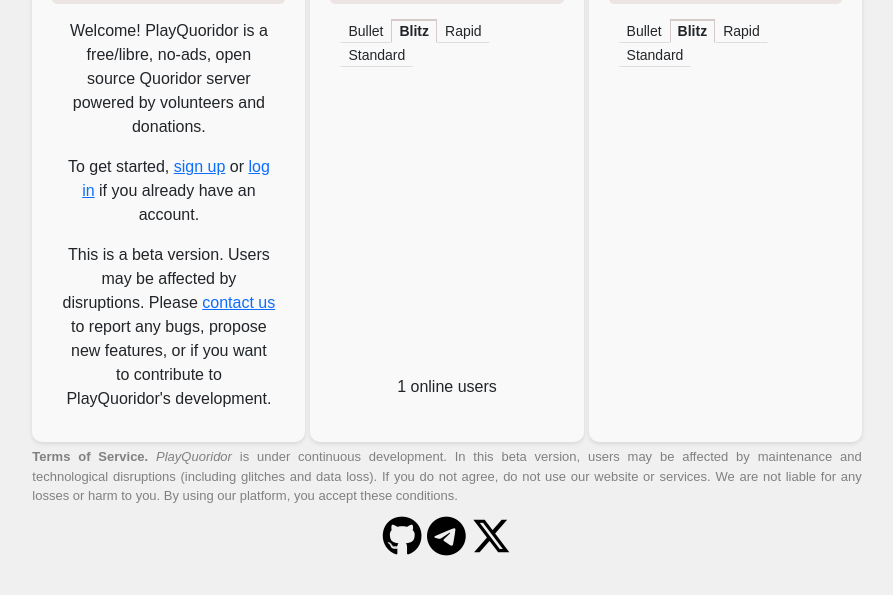
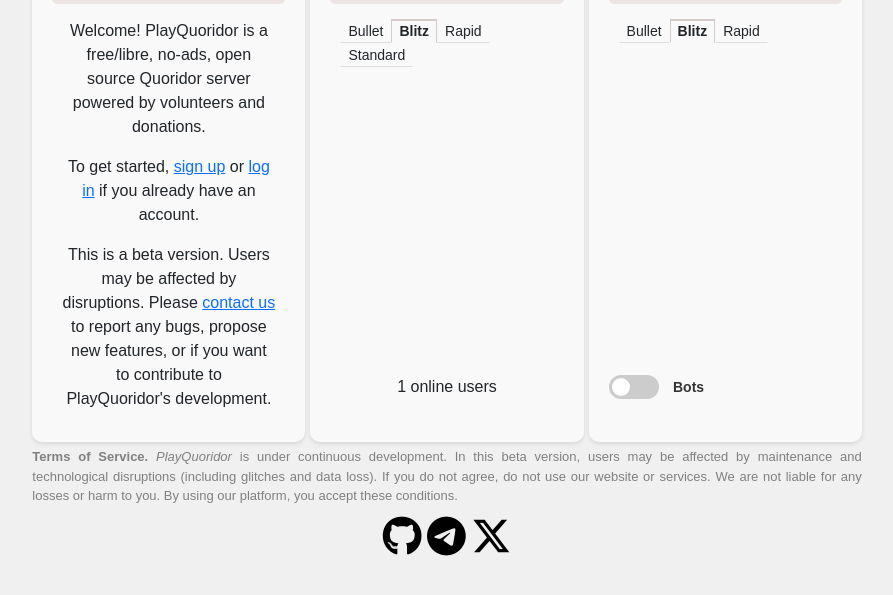
Before and after one commit to playquoridor/playquoridor, a Django app: page / in a window 1280 px wide. Shown: the part 92-687 px from the top of the page, without its empty margins (193-1086 px from the left). Run offline with Django 4.2, Linux system fonts and the light colour scheme; data that the repository does not hold is empty; some libraries are stand-ins or nearby versions.

Commit message:
Leaderboard update

```diff
--- a/quoridor/static/css/styles.css
+++ b/quoridor/static/css/styles.css
@@ -235,8 +235,8 @@ Text
     /* background-color: white; /* Set the background to white */
     padding: 10px;
     min-height: 80%;
+    /* Enable vertical scrolling for the move list */
     /* max-height: 330px;
-    overflow-y: auto; *//* Enable vertical scrolling for the move list */
     /*border: 1px solid #DDD;*/
     /* border-radius: 10px;
     box-shadow: 0 2px 4px rgba(0, 0, 0, 0.1); */
@@ -268,6 +268,67 @@ Text
     text-overflow: ellipsis;
 }
 
+/* Slider Toggle Switch */
+.switch {
+    position: relative;
+    display: inline-block;
+    width: 50px;
+    height: 24px;
+    margin-right: 10px;
+}
+
+.switch input {
+    opacity: 0;
+    width: 0;
+    height: 0;
+}
+
+.slider {
+    position: absolute;
+    cursor: pointer;
+    top: 0;
+    left: 0;
+    right: 0;
+    bottom: 0;
+    background-color: #ccc;
+    transition: .4s;
+    border-radius: 34px;
+}
+
+.slider:before {
+    position: absolute;
+    content: "";
+    height: 18px;
+    width: 18px;
+    left: 3px;
+    bottom: 3px;
+    background-color: white;
+    transition: .4s;
+    border-radius: 50%;
+}
+
+input:checked + .slider {
+    background-color: #4CAF50;
+}
+
+input:checked + .slider:before {
+    transform: translateX(26px);
+}
+
+/* Hide bots by default */
+.bot-player {
+    display: none;
+}
+
+/* Style for Toggle Label */
+.toggle-label {
+    font-size: 14px;
+    font-weight: bold;
+    color: #333;
+    vertical-align: middle;
+    cursor: pointer;
+}
+
 .leaderboard-rating {
     width: 30px;
     margin: 0px 30px;
@@ -280,6 +341,8 @@ input.input-tab, section.section-tab{
     clear: both;
     display: none;
     padding-top: 10px;
+    max-height: 270px;
+    overflow-y: auto;
 }
 
 label.label-tab{
--- a/quoridor/templates/include/leaderboard.html
+++ b/quoridor/templates/include/leaderboard.html
@@ -12,12 +12,10 @@
         <label class="label-tab" for="blitz-tab">Blitz</label>
         <input class="input-tab" id="rapid-tab" type="radio" name="tabs">
         <label class="label-tab" for="rapid-tab">Rapid</label>
-        <input class="input-tab" id="standard-tab" type="radio" name="tabs">
-        <label class="label-tab" for="standard-tab">Standard</label>
 
         <section class="section-tab" id="bullet-content">
             {% for r in top_ratings_bullet %}
-                <li class="leaderboard-player">
+                <li class="leaderboard-player {% if r.user_details.bot %}bot-player{% endif %}">
                     <a class="user" href="{% url 'profile:show_profile' r.user_details.user.username %}">
                         <span class="leaderboard-name">
                             <!-- <span class="dot {%get_online_status r.user_details.user %}"></span> -->
@@ -26,7 +24,7 @@
                                     <b> BOT </b>
                                 </span>
                             {% endif %}
-                            {% trim_string r.user_details.user.username k=20 %}
+                            {% trim_string r.user_details.user.username k=50 %}
                         </span>
                     </a>
                     <span class="leaderboard-rating"> {% convert2int r.rating %} </span>
@@ -36,7 +34,7 @@
 
         <section class="section-tab" id="blitz-content">
             {% for r in top_ratings_blitz %}
-                <li class="leaderboard-player">
+                <li class="leaderboard-player {% if r.user_details.bot %}bot-player{% endif %}">
                     <a class="user" href="{% url 'profile:show_profile' r.user_details.user.username %}">
                         <span class="leaderboard-name">
                             {% if r.user_details.bot %}
@@ -44,7 +42,7 @@
                                     <b> BOT </b>
                                 </span>
                             {% endif %}
-                            {% trim_string r.user_details.user.username k=20 %}
+                            {% trim_string r.user_details.user.username k=50 %}
                         </span>
                     </a>
                     <span class="leaderboard-rating"> {% convert2int r.rating %} </span>
@@ -54,7 +52,7 @@
 
         <section class="section-tab" id="rapid-content">
             {% for r in top_ratings_rapid %}
-                <li class="leaderboard-player">
+                <li class="leaderboard-player {% if r.user_details.bot %}bot-player{% endif %}">
                     <a class="user" href="{% url 'profile:show_profile' r.user_details.user.username %}">
                         <span class="leaderboard-name">
                             {% if r.user_details.bot %}
@@ -62,31 +60,41 @@
                                     <b> BOT </b>
                                 </span>
                             {% endif %}
-                            {% trim_string r.user_details.user.username k=20 %}
+                            {% trim_string r.user_details.user.username k=50 %}
                         </span>
                     </a>
                     <span class="leaderboard-rating"> {% convert2int r.rating %} </span>
                 </li>
             {% endfor %}
         </section>
+    </div>
 
-        <section class="section-tab" id="blitz-standard">
-            {% for r in top_ratings_standard %}
-                <li class="leaderboard-player">
-                    <a class="user" href="{% url 'profile:show_profile' r.user_details.user.username %}">
-                         <span class="leaderboard-name">
-                            {% if r.user_details.bot %}
-                                <span class="bot-text">
-                                    <b> BOT </b>
-                                </span>
-                            {% endif %}
-                            {% trim_string r.user_details.user.username k=20 %}
-                        </span>
-                    </a>
-                    <span class="leaderboard-rating"> {% convert2int r.rating %} </span>
-                </li>
-            {% endfor %}
-        </section>
+    <!-- Toggle Switch -->
+    <label class="switch">
+        <input type="checkbox" id="toggle-bots">
+        <span class="slider round"></span>
+    </label>
+    <span class="toggle-label">Bots</span>
+</div>
 
-    </div>
-</div>
+<!-- JavaScript -->
+<script>
+    document.addEventListener("DOMContentLoaded", function () {
+        const toggleCheckbox = document.getElementById("toggle-bots");
+        const toggleLabel = document.querySelector(".toggle-label");
+        const botPlayers = document.querySelectorAll(".bot-player");
+
+        // Hide bots by default
+        botPlayers.forEach(player => {
+            player.style.display = "none";
+        });
+
+        toggleCheckbox.addEventListener("change", function () {
+            botPlayers.forEach(player => {
+                player.style.display = this.checked ? "flex" : "none";
+            });
+
+            toggleLabel.textContent = this.checked ? "Bots" : "Bots";
+        });
+    });
+</script>
```
